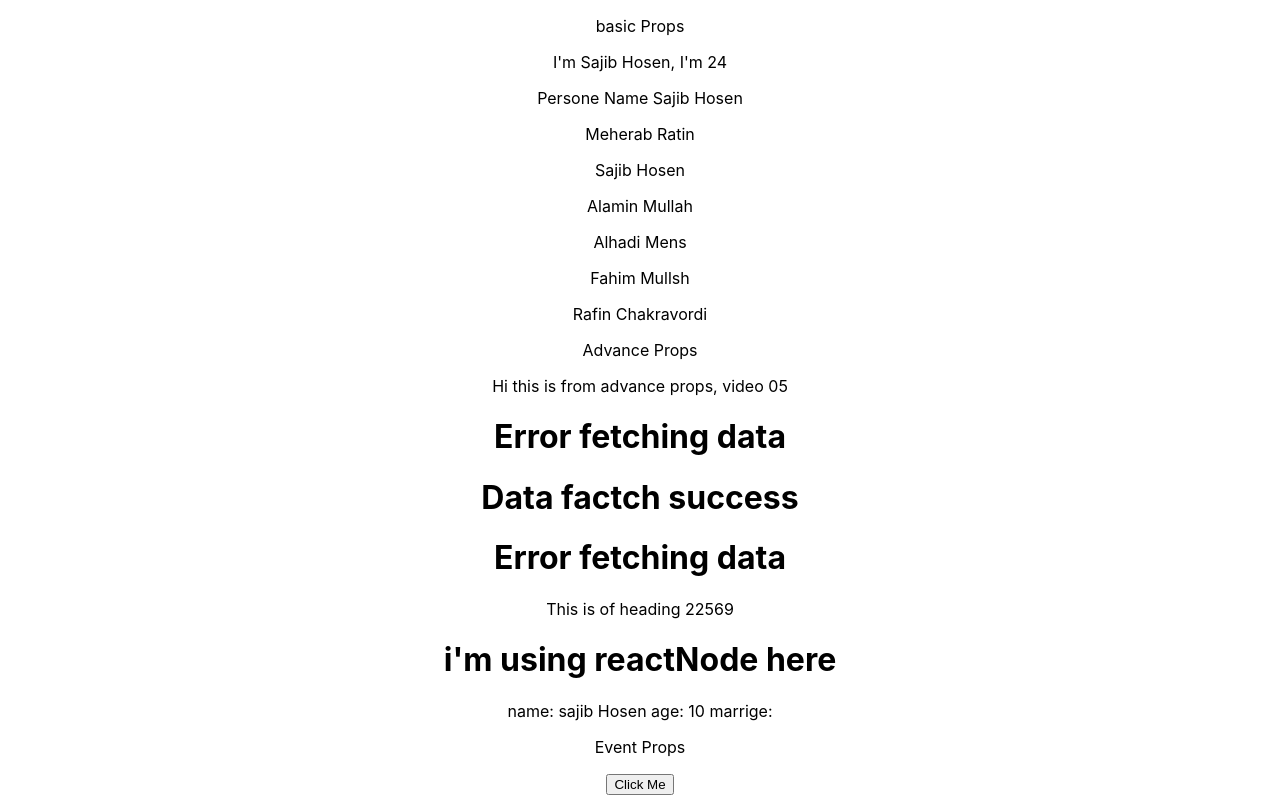
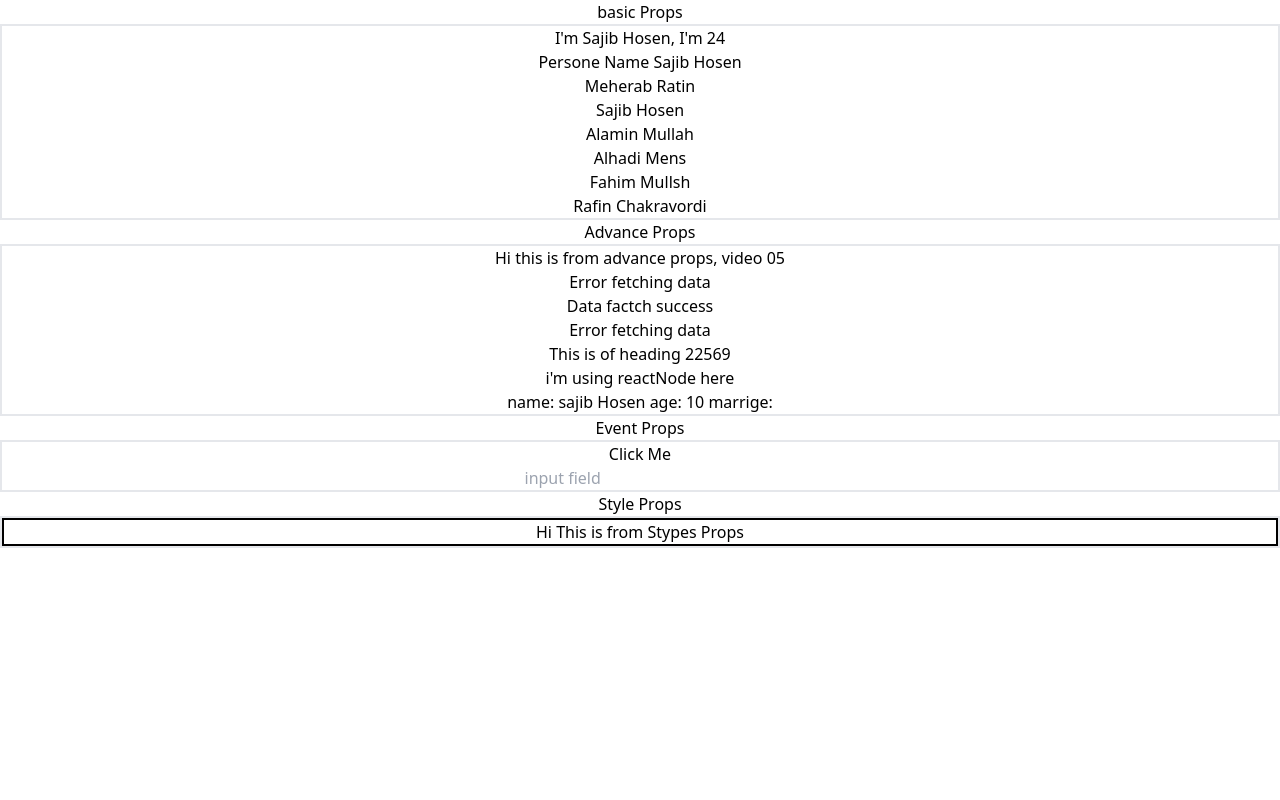
Before and after one commit to sajib-hosen/typeScript-with-react, a React (Create React App) app: page / in a window 1280 px wide. Built offline with nearby package versions, Linux system fonts and the light colour scheme.

Commit message:
covered basic props

```diff
--- a/package.json
+++ b/package.json
@@ -39,5 +39,10 @@
       "last 1 firefox version",
       "last 1 safari version"
     ]
+  },
+  "devDependencies": {
+    "autoprefixer": "^10.4.2",
+    "postcss": "^8.4.7",
+    "tailwindcss": "^3.0.23"
   }
 }
--- /dev/null
+++ b/postcss.config.js
@@ -0,0 +1,6 @@
+module.exports = {
+  plugins: {
+    tailwindcss: {},
+    autoprefixer: {},
+  },
+}
--- a/src/App.tsx
+++ b/src/App.tsx
@@ -3,6 +3,7 @@ import './App.css';
 import AppForAdvProps from './Components/advProps02/AppForAdvProps';
 import AppEventProps from './Components/eventProps03/AppEventProps';
 import AppForProps from './Components/props01/AppForProps';
+import AppStyleProps from './Components/stypeProps4/AppStyleProps';
 
 
 function App() {
@@ -21,6 +22,10 @@ function App() {
       <p>Event Props</p>
       <AppEventProps />
 
+      {/* This is for Style Props  */}
+      <p>Style Props</p>
+      <AppStyleProps />
+
 
     </div>
   );
--- a/src/Components/advProps02/AppForAdvProps.tsx
+++ b/src/Components/advProps02/AppForAdvProps.tsx
@@ -7,7 +7,7 @@ import Status from './Status';
 
 const AppForAdvProps = () => {
     return (
-        <div>
+        <div className='border-2'>
             <p>Hi this is from advance props, video 05</p>
             <Status status='error' />
 
--- a/src/Components/eventProps03/AppEventProps.tsx
+++ b/src/Components/eventProps03/AppEventProps.tsx
@@ -1,10 +1,15 @@
 import React from 'react';
 import Button from './Button';
+import Input from './Input';
 
 const AppEventProps = () => {
+
+
+
     return (
-        <div>
-            <Button />
+        <div className='border-2'>
+            <Button handleClick={(event, id)=>{ console.log('button clicked', event, id ) }}/>
+            <Input value='sajib' handleChange={(event) =>{console.log(event)}} />
         </div>
     );
 };
--- a/src/Components/eventProps03/Button.tsx
+++ b/src/Components/eventProps03/Button.tsx
@@ -1,9 +1,13 @@
 import React from 'react';
 
-const Button = () => {
+type buttonProps = {
+    handleClick : (event: React.MouseEvent<HTMLButtonElement>, id: number) => void
+}
+
+const Button = ( props: buttonProps) => {
     return (
         <div>
-            <button>Click Me</button>
+            <button onClick={(event)=>{props.handleClick(event, 1)}}>Click Me</button>
         </div>
     );
 };
--- /dev/null
+++ b/src/Components/eventProps03/Input.tsx
@@ -0,0 +1,22 @@
+import React from 'react';
+type inputProps ={
+    value?: string,
+    handleChange: (event: React.ChangeEvent<HTMLInputElement>) => void
+}
+
+const Input = (props: inputProps) => {
+
+    const handleInputChange = ( event: React.ChangeEvent<HTMLInputElement> ) =>{
+        console.log( 'this is', event.target.value)
+    }
+
+    return (
+        <div>
+            <input type="text" onChange={(event)=>{handleInputChange(event)}}  placeholder='input field' />
+        </div>
+    );
+};
+
+export default Input;
+
+// https://www.youtube.com/watch?v=xNSIHFi8o2M&list=PLC3y8-rFHvwi1AXijGTKM0BKtHzVC-LSK&index=6
--- a/src/Components/props01/AppForProps.tsx
+++ b/src/Components/props01/AppForProps.tsx
@@ -38,7 +38,7 @@ const AppForProps = () => {
     ]
 
     return (
-        <div>
+        <div className='border-2'>
             <GreetProps name="Sajib Hosen" age={24} isLoading={true} />
             <Persone name={prisonName} />
             <PersonList names={nameList} />
--- /dev/null
+++ b/src/Components/stypeProps4/AppStyleProps.tsx
@@ -0,0 +1,12 @@
+import React from 'react';
+import Container from './Container';
+
+const AppStyleProps = () => {
+    return (
+        <div className='border-2'>
+            <Container styles={{ border: '2px solid black'}} />
+        </div>
+    );
+};
+
+export default AppStyleProps;
--- /dev/null
+++ b/src/Components/stypeProps4/Container.tsx
@@ -0,0 +1,14 @@
+import React from 'react';
+type styleProps = {
+    styles: React.CSSProperties
+}
+
+const Container = ( props: styleProps) => {
+    return (
+        <div style={props.styles}>
+            Hi This is from Stypes Props
+        </div>
+    );
+};
+
+export default Container;
--- a/src/index.css
+++ b/src/index.css
@@ -1,4 +1,7 @@
-body {
+@tailwind base;
+@tailwind components;
+@tailwind utilities;
+/* body {
   margin: 0;
   font-family: -apple-system, BlinkMacSystemFont, 'Segoe UI', 'Roboto', 'Oxygen',
     'Ubuntu', 'Cantarell', 'Fira Sans', 'Droid Sans', 'Helvetica Neue',
@@ -10,4 +13,4 @@ body {
 code {
   font-family: source-code-pro, Menlo, Monaco, Consolas, 'Courier New',
     monospace;
-}
+} */
--- /dev/null
+++ b/tailwind.config.js
@@ -0,0 +1,9 @@
+module.exports = {
+  content: [
+    "./src/**/*.{js,jsx,ts,tsx}",
+  ],
+  theme: {
+    extend: {},
+  },
+  plugins: [],
+}
```
Also changed, not shown: 1 other file (tests, documents, lock files or other folders).
